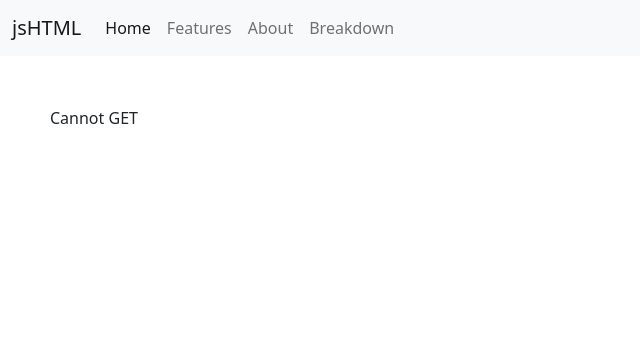
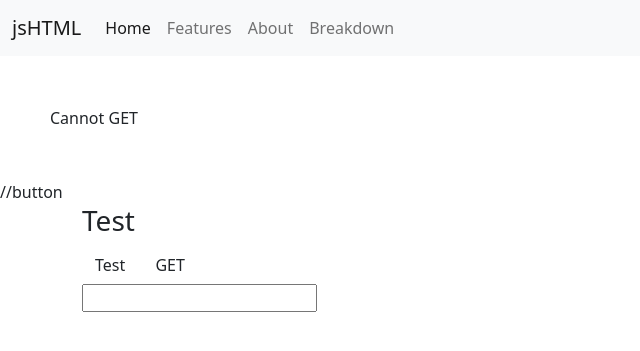
Before and after one commit to Pingu1337/jsHTML, a Flask app: page / in a window 1280 px wide. Shown: the top 351 px of the page, without its empty margins (0-640 px from the left). Run offline with Flask 2, Linux system fonts and the light colour scheme; some libraries are stand-ins or nearby versions.

Commit message:
stupid imports not work >:(

```diff
--- a/app.py
+++ b/app.py
@@ -1,8 +1,25 @@
-from flask import Flask, render_template
+from flask import Flask, jsonify, request, render_template
+from flaskext.mysql import MySQL
+
 app = Flask(__name__)
 
 @app.route('/')
 def home():
+   with open("test.txt", "w") as fo:
+      fo.write("This is Test Data")
    return render_template('index.html')
+
+#background process happening without any refreshing
+@app.route('/background_process_test')
+def background_process_test():
+    print ("Hello")
+    return "nothing"
+
+@app.route('/postmethod', methods = ['POST'])
+def get_post_javascript_data():
+    jsdata = request.form['javascript_data']
+    print(jsdata)
+    return jsdata
+
 if __name__ == '__main__':
    app.run()
--- /dev/null
+++ b/static/interpreter/func.js
@@ -0,0 +1,23 @@
+
+
+$(function() {
+    $('a#test').on('click', function(e) {
+        e.preventDefault()
+        $.getJSON('/background_process_test',
+            function(data) {
+        //do nothing
+        });
+        return false;
+    });
+});
+
+$(function() {
+    $('a#gettest').on('click', function(e) {
+        e.preventDefault()
+        var txtinput = document.getElementById('txtinput');
+        $.post( "/postmethod", {
+            javascript_data: txtinput.value
+        });
+        return false;
+    });
+});
--- a/static/interpreter/main.js
+++ b/static/interpreter/main.js
@@ -2,6 +2,6 @@
 
 window.addEventListener('load', (event) => {
     var jshtml = document.createElement('script');
-    jshtml.src = '{{ url_for(\'static\',filename=\'interpreter/renderer.js\') }}';
+    jshtml.src = '/static/interpreter/func.js';
     document.head.appendChild(jshtml);
 });
--- a/static/interpreter/renderer.js
+++ b/static/interpreter/renderer.js
@@ -48,7 +48,6 @@ function RenderPage(){
     var Child = document.getElementById('jsRenderRoot-Child');
 
     Parent.replaceWith(element, Child);
-    console.log(jshtmlData);
     });
 
 }
--- a/templates/index.html
+++ b/templates/index.html
@@ -6,8 +6,9 @@
     <meta name="viewport" content="width=device-width, initial-scale=1.0">
 
 
-    <!-- <script src="{{ url_for('static',filename='interpreter/main.js') }}"></script> -->
+    <script src="//ajax.googleapis.com/ajax/libs/jquery/1.9.1/jquery.min.js"></script>
     <script src="{{ url_for('static',filename='interpreter/renderer.js') }}"></script>
+    <script src="{{ url_for('static',filename='interpreter/main.js') }}"></script>
     <title>jsHTML</title>
 </head>
 
@@ -39,6 +40,16 @@
         <main id="jsRenderRoot-Parent">
             <div id="jsMain-content"></div>
             <span id="jsRenderRoot-Child"></span>
+            //button
+            <div class='container'>
+                <h3>Test</h3>
+                  <form>
+                      <a href=# id=test><button class='btn btn-default'>Test</button></a>
+                      <a href=# id=gettest><button class='btn btn-default'>GET</button></a>
+
+                  </form>
+                  <input type="text" id="txtinput" name="test">
+            </div>
         </main>
 
     <footer></footer>
--- /dev/null
+++ b/test.txt
@@ -0,0 +1 @@
+This is Test Data
```
Also changed, not shown: 1 other file.
